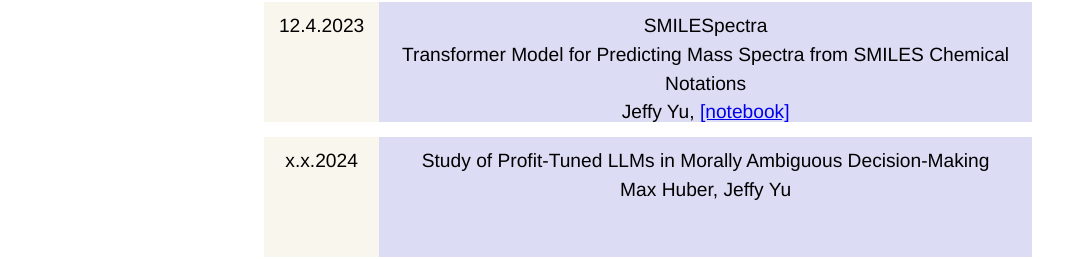
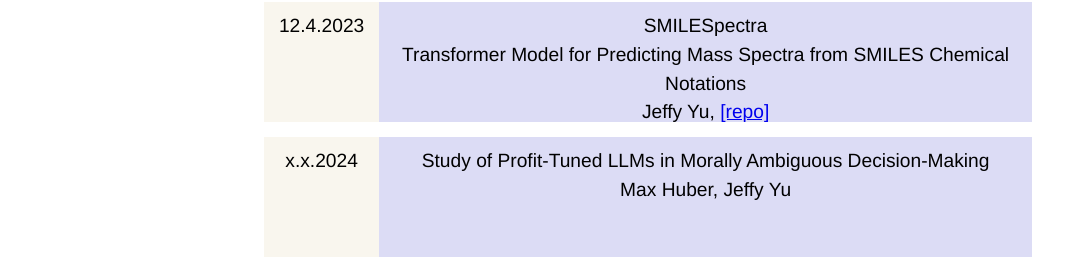
Before and after one commit to yu-jeffy/parallelpolis, a Next.js app: page / in a window 1280 px wide. Shown: the part 405-664 px from the top of the page, without its empty margins (0-1077 px from the left). Built offline with nearby package versions, Linux system fonts and the light colour scheme.

Commit message:
Update index.tsx

```diff
--- a/pages/index.tsx
+++ b/pages/index.tsx
@@ -48,7 +48,7 @@ export default function Home() {
           <div className={styles.title3}>
             SMILESpectra<br></br>Transformer Model for Predicting Mass Spectra from SMILES Chemical Notations
             <br></br>
-            Jeffy Yu, <Link href="https://github.com/yu-jeffy/SMILESpectra">[notebook]</Link>
+            Jeffy Yu, <Link href="https://github.com/yu-jeffy/SMILESpectra">[repo]</Link>
           </div>
           <div className={styles.date4}>
             x.x.2024
```
